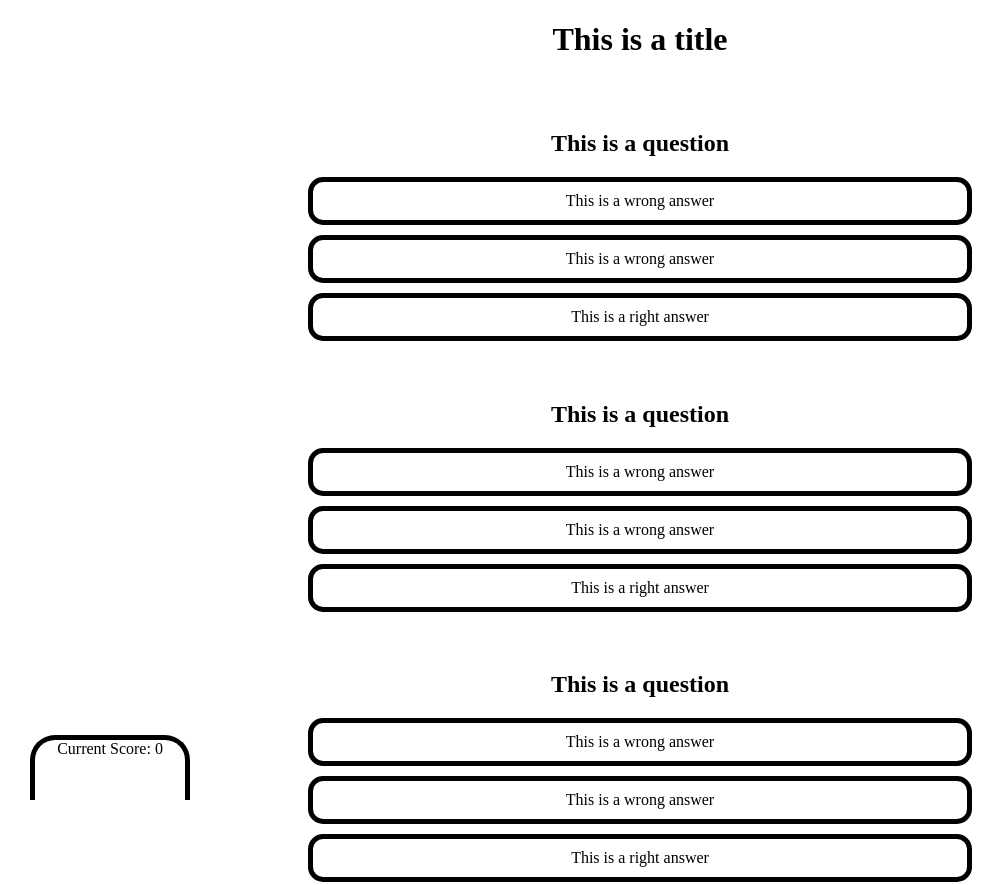
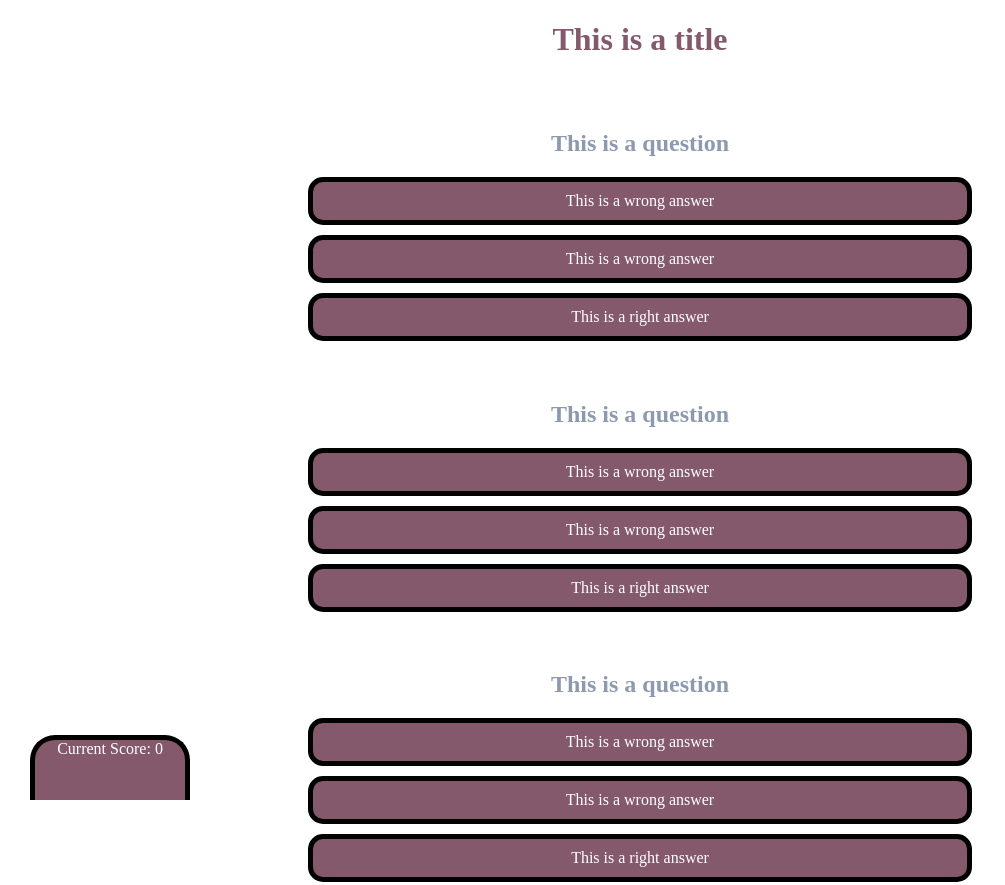
Before and after one commit to SDMoxon/precourse-section-5, a plain HTML site: page index.html in a window 1280 px wide. Shown: the top 885 px of the page, without its empty margins (0-1005 px from the left). Drawn offline with Linux system fonts and the light colour scheme.

Commit message:
added color to text and answers

```diff
--- a/css/styles.css
+++ b/css/styles.css
@@ -1,11 +1,16 @@
 body {
   text-align: center;
+  color: #8D99AE
  }
 
 #page-wrap {
   text-align: left;
-  width: 800;
+  width: 800px;
   margin: 0 auto;
+}
+
+.title{
+	color: #84596B
 }
 .question{
 	margin: 0 300px;
@@ -15,7 +20,9 @@ body {
 	border: 5px solid black;
 	padding: 10px 0;
 	margin: 10px 0;
+	color: white;
 	border-radius: 15px;
+	background-color: #84596B;
 
 }
 .score{
@@ -27,7 +34,9 @@ body {
     border: 5px solid black;
     border-bottom: 0px;
     text-align: center;
+    color: white;
     border-top-right-radius:25px;
     border-top-left-radius:25px;
+    background-color: #84596B;
 
 }
```
